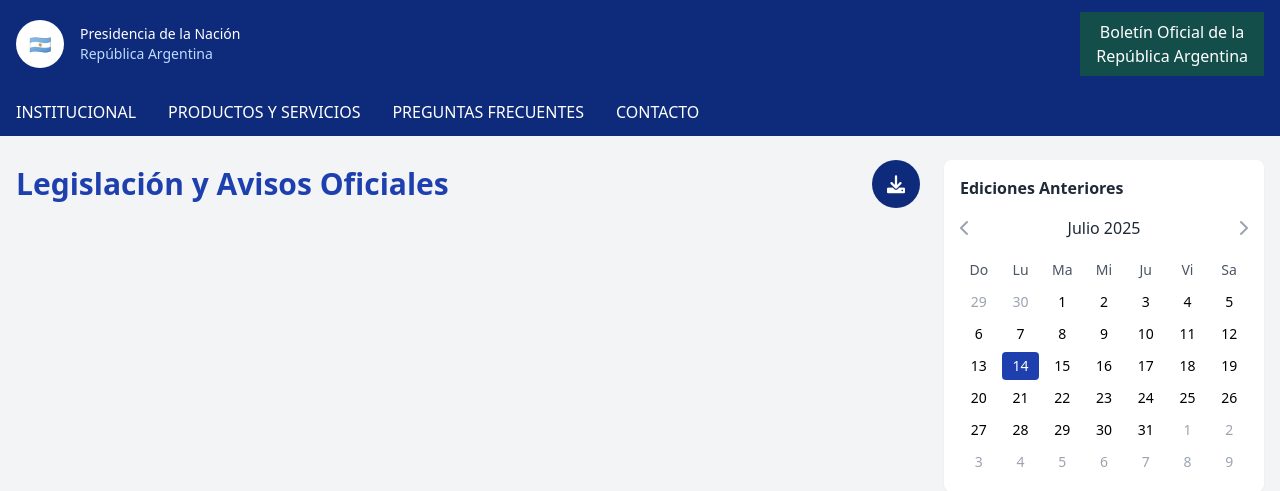
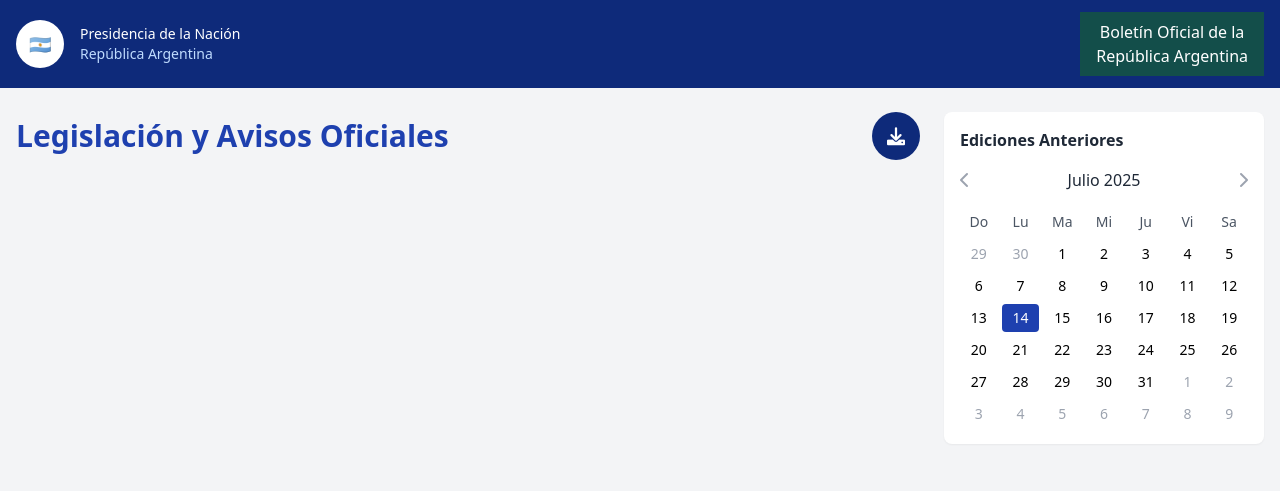
Before and after one commit to cr4t3/BoletinOficial, a Flask app: page / in a window 1280 px wide. Shown: the top 491 px of the page. Run offline with Flask 3, Linux system fonts and the light colour scheme; some libraries are stand-ins or nearby versions.

Commit message:
removed fake nav and fixed item.number

```diff
--- a/templates/index.html
+++ b/templates/index.html
@@ -32,16 +32,6 @@
         </div>
     </header>
 
-    <!-- Navigation -->
-    <nav class="custom-blue text-white">
-        <div class="flex space-x-8 px-4 py-3">
-            <a href="#" class="hover:text-blue-200 font-medium">INSTITUCIONAL</a>
-            <a href="#" class="hover:text-blue-200 font-medium">PRODUCTOS Y SERVICIOS</a>
-            <a href="#" class="hover:text-blue-200 font-medium">PREGUNTAS FRECUENTES</a>
-            <a href="#" class="hover:text-blue-200 font-medium">CONTACTO</a>
-        </div>
-    </nav>
-
     <div class="container mx-auto px-4 py-6 flex gap-6">
         <!-- Main Content -->
         <div class="flex-1">
@@ -63,7 +53,7 @@
                         {% if item in items %}
                             <a href="/text/{{item.id}}" class="block p-4 {% if not loop.last %}border-b border-gray-200{% endif %} hover:bg-gray-50 transition-colors cursor-pointer">
                                 <h3 class="font-bold text-gray-800 mb-2">{{ item.title }}</h3>
-                                <p class="text-sm text-gray-600 mb-1">{{ type.singular|capitalize() }} {{ item.number }}</p>
+                                <p class="text-sm text-gray-600 mb-1">{{ type.singular|capitalize() }} {{ item.identifier }}</p>
                                 <p class="text-sm text-blue-600">{{ item.description }}</p>
                             </a>
                         {% endif %}
```
Also changed, not shown: templates/text.html (+0 -10 lines), templates/base.html (added).
